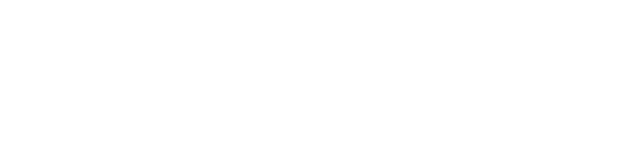
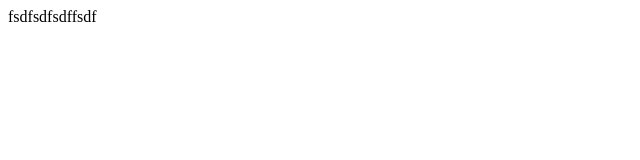
Before and after one commit to Gouming-Xie/hello-world, a plain HTML site: page page.html in a window 1280 px wide. Shown: the whole page, without its empty margins (0-640 px from the left). Drawn offline with Linux system fonts and the light colour scheme.

Commit message:
add word

```diff
--- a/page.html
+++ b/page.html
@@ -9,6 +9,6 @@
 <link href="" rel="stylesheet">
 </head>
 <body>
-
+    fsdfsdfsdffsdf
 </body>
 </html>
```
